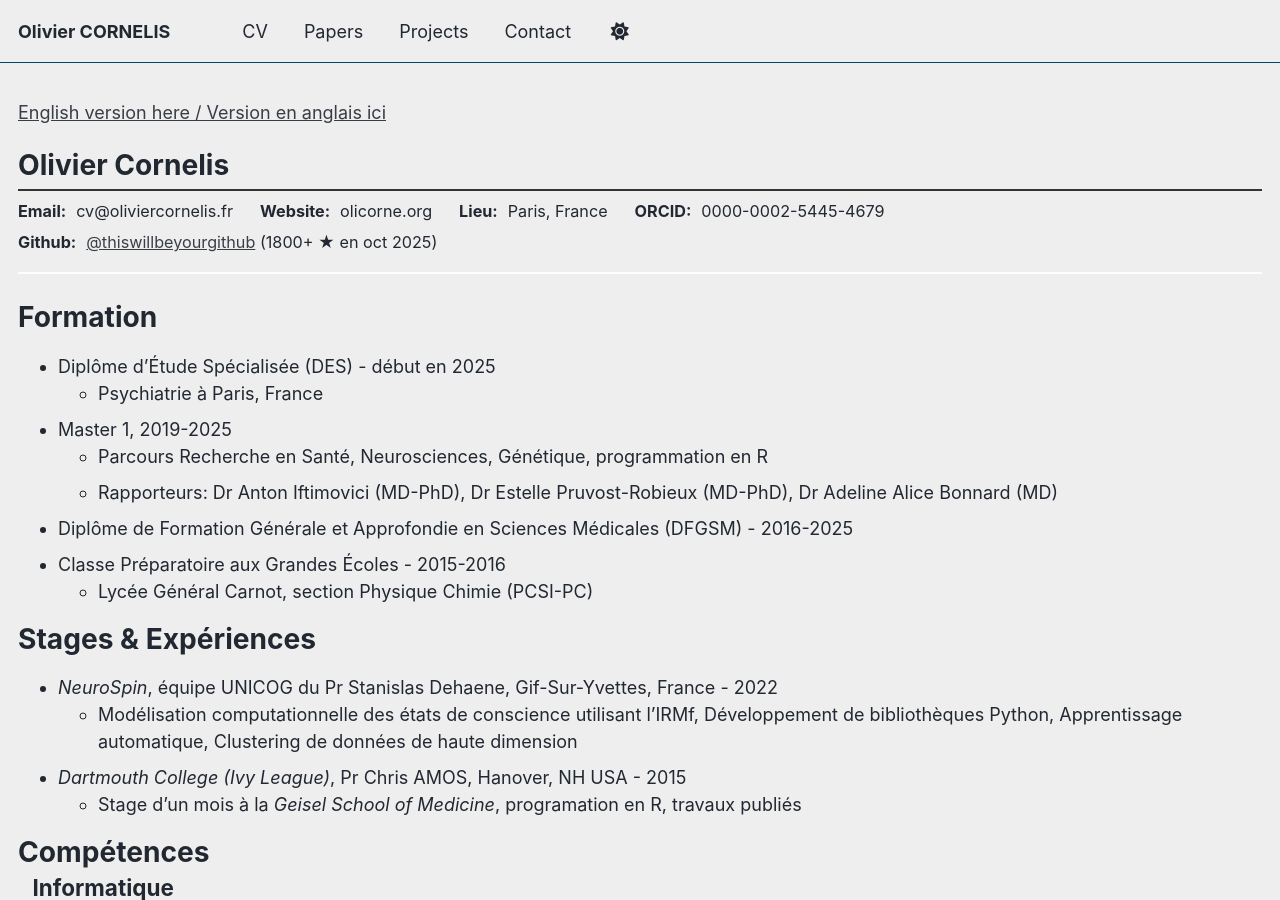
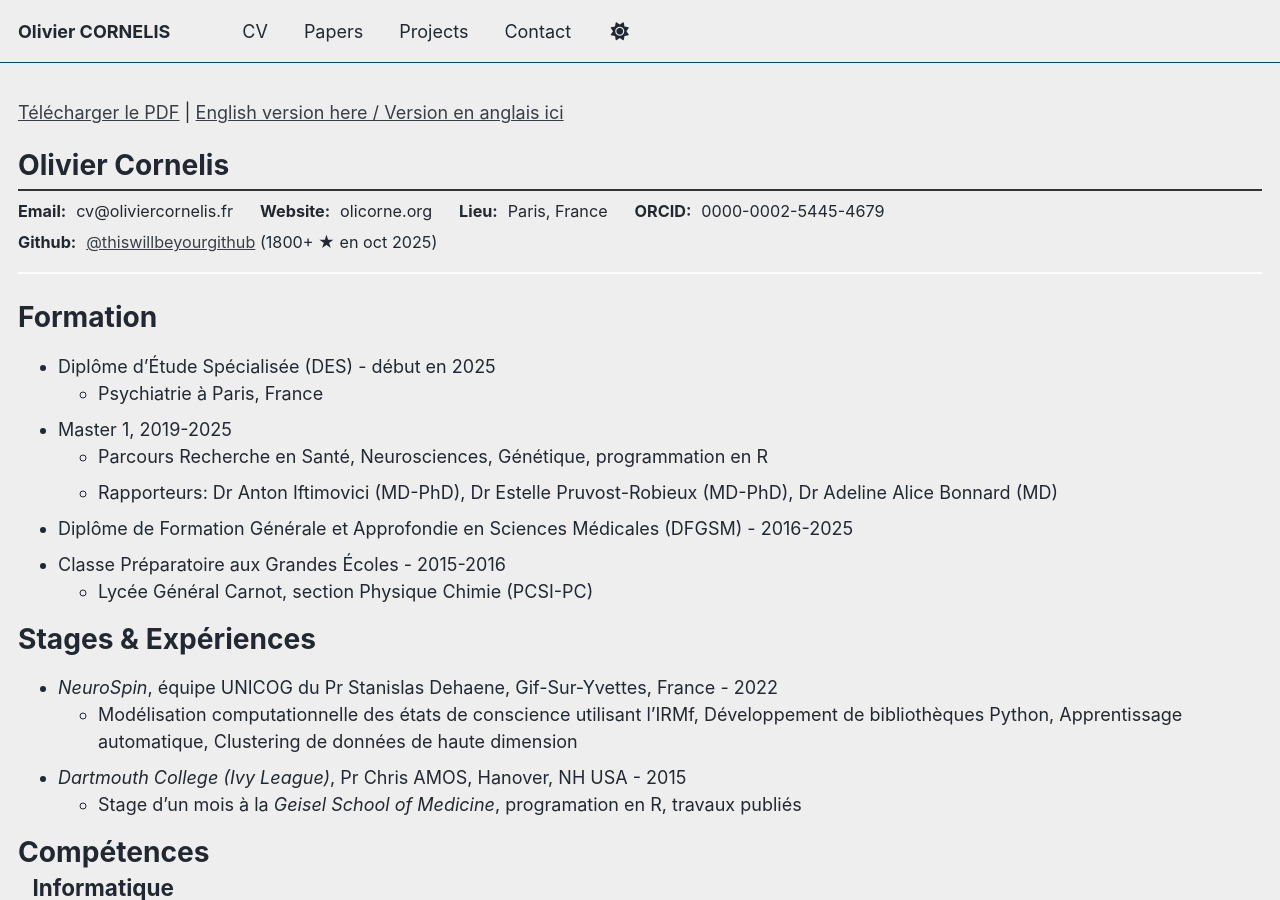
Before and after one commit to thiswillbeyourgithub/website, a Jekyll site: the page built from _pages/cv_fr.md, in a window 1280 px wide and 900 px high. Built offline with Jekyll 4.4.1, drawn with Linux system fonts in a browser that asks for light colours; emoji names are drawn with the system emoji font; a script that is not in the unit is left out.

Commit message:
add button to download the PDF
Signed-off-by: thiswillbeyourgithub <26625900+thiswillbeyourgithub@users.noreply.github.com>

```diff
--- a/_pages/cv_fr.md
+++ b/_pages/cv_fr.md
@@ -7,9 +7,13 @@ redirect_from:
   - /resume_fr
 ---
 
-<p class="no-print"><a href="../cv">English version here / Version en anglais ici</a></p>
+{% include base_path %}
 
-{% include base_path %}
+<p class="no-print">
+  <a href="#" onclick="window.print(); return false;">Télécharger le PDF</a>
+  |
+  <a href="../cv">English version here / Version en anglais ici</a>
+</p>
 
 <div class="cv-header">
   <h1>Olivier Cornelis</h1>
```
